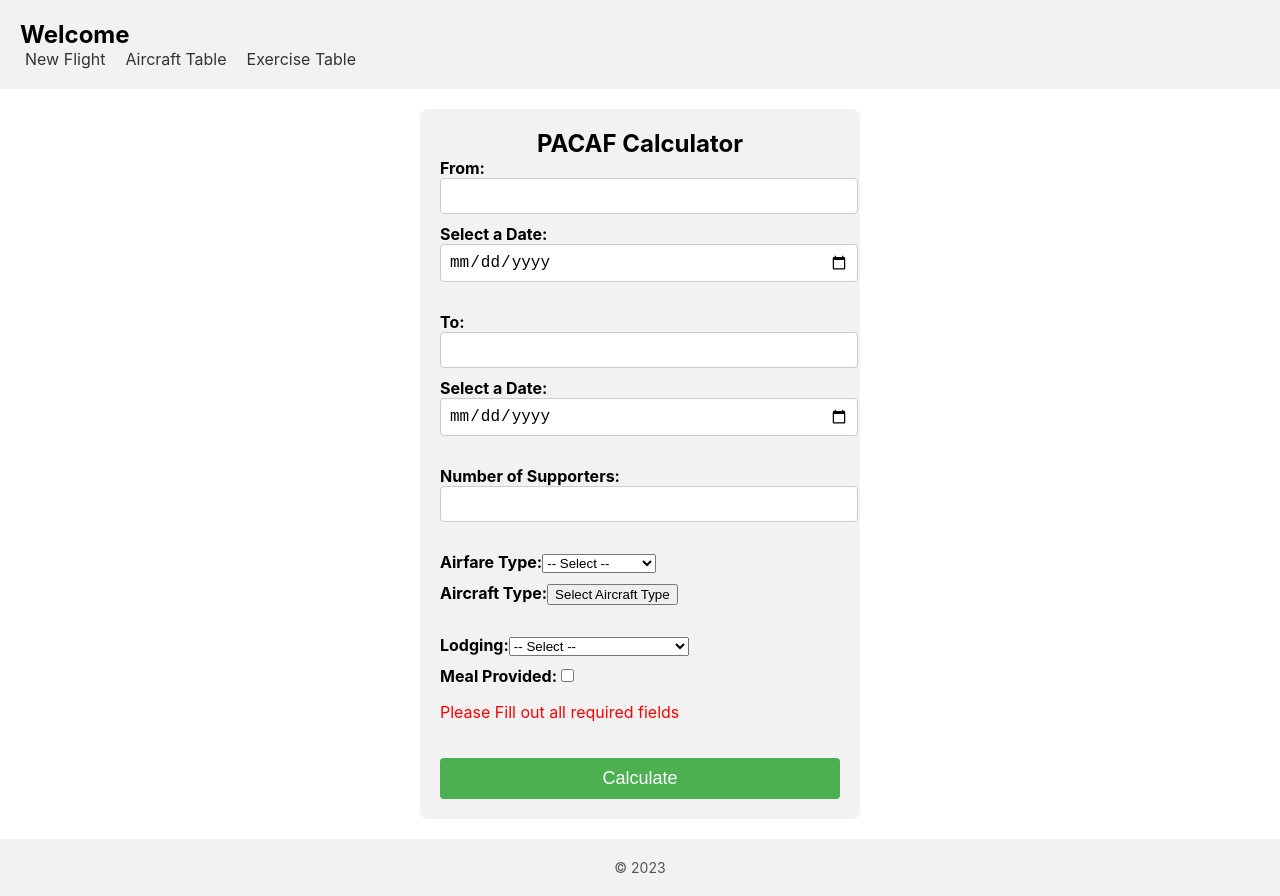
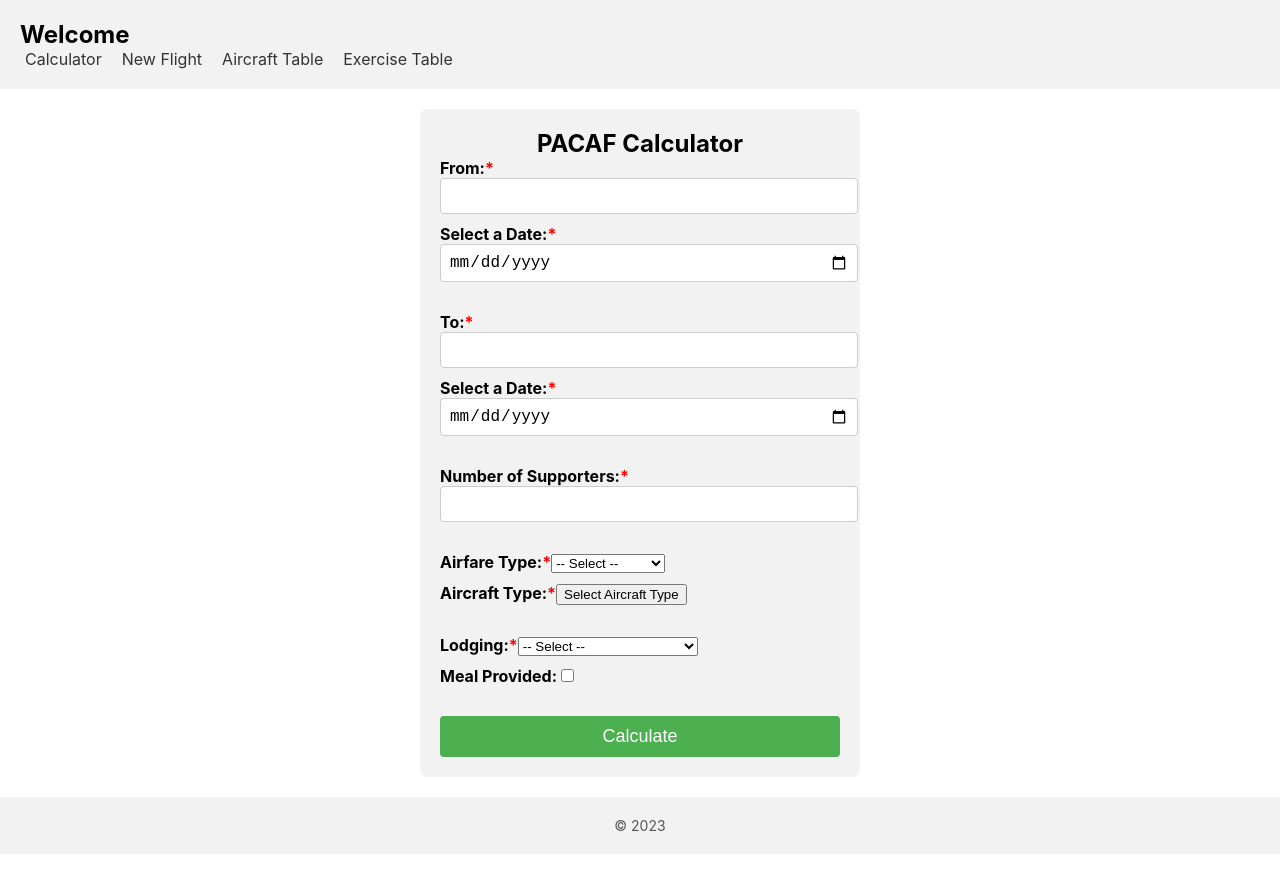
Before and after one commit to adostie2020/Military-Operation-Calculator, a React (Create React App) app in the folder fe/fe/: page / in a window 1280 px wide. After the commit the page ends 854 px from the top, so only its background shows below. Built offline with nearby package versions, Linux system fonts and the light colour scheme.

Commit message:
Required Fields verification

```diff
--- a/fe/fe/src/components/form/main.css
+++ b/fe/fe/src/components/form/main.css
@@ -102,3 +102,8 @@
   .missingFields{
     color: red;
   }
+
+  .required-star{
+    color:red;
+    display: inline;
+  }
--- a/fe/fe/src/components/form/main.js
+++ b/fe/fe/src/components/form/main.js
@@ -4,7 +4,7 @@
 
 const Main = () => {
   const [inputs, setInputs] = useState({ aircraftType: []});
-  const [missingFields, setMissingFields] = useState(true);
+  const [missingFields, setMissingFields] = useState(null);
 
   const handleChange = (event) => {
     const { name, value, type, checked } = event.target;
@@ -40,9 +40,10 @@
     const requiredFields = ['departureCity', 'departureDate', 'arrivalCity', 'arrivalDate', 'numOfSupporters', 'flyOption', 'aircraftType', 'lodging'];
     const inputMissingFields = requiredFields.filter(field => !inputs[field]);
     console.log(inputMissingFields);
+    console.log(inputMissingFields.length);
     console.log(inputs.aircraftType);
     setMissingFields(false);
-    if (inputMissingFields.length > 0 && inputs.aircraftType.length === 0) {
+    if (inputMissingFields.length > 0 || inputs.aircraftType.length === 0) {
       setMissingFields(true);
     }
     console.log("Missing fields is " + missingFields);
@@ -60,30 +61,30 @@
       <h1 className='Title'>PACAF Calculator</h1>
       <form onSubmit={handleSubmit}>
         <label className='departureCity'>
-          From:
+          From:<p className='required-star'>*</p>
           <input type="text" name="departureCity" value={inputs.departureCity || ''} onChange={handleChange} />
         </label>
         <label className='departureDate'>
-          Select a Date:
+          Select a Date:<p className='required-star'>*</p>
           <input type="date" name="departureDate" value={inputs.departureDate} onChange={handleChange} />
         </label>
         <br />
         <label className='arrivalCity'>
-          To:
+          To:<p className='required-star'>*</p>
           <input type="text" name="arrivalCity" value={inputs.arrivalCity || ''} onChange={handleChange} />
         </label>
         <label className='arrivalDate'>
-          Select a Date:
+          Select a Date:<p className='required-star'>*</p>
           <input type="date" name="arrivalDate" value={inputs.arrivalDate} onChange={handleChange} />
         </label>
         <br />
         <label className='supporters'>
-          Number of Supporters:
+          Number of Supporters:<p className='required-star'>*</p>
           <input type="number" name="numOfSupporters" value={inputs.numOfSupporters || ''} onChange={handleChange} />
         </label>
         <br/>
         <label className='airfare'>
-          Airfare Type:
+          Airfare Type:<p className='required-star'>*</p>
           <select value={inputs.flyOption} name="flyOption" onChange={handleChange}>
             <option value="">-- Select --</option>
             <option value="militaryAir">Military Air</option>
@@ -92,7 +93,7 @@
         </label>
 
         <label className='aircraftType'>
-          Aircraft Type:
+          Aircraft Type:<p className='required-star'>*</p>
           <div className="dropdown">
             <button className="dropdown-toggle" onClick={toggleDropdown}>Select Aircraft Type</button>
             <div id="dropdown-content" className="dropdown-content">
@@ -110,7 +111,7 @@
 
         <br />
         <label className='lodging'>
-          Lodging:
+          Lodging:<p className='required-star'>*</p>
           <select value={inputs.lodging} name="lodging" onChange={handleChange}>
             <option value="">-- Select --</option>
             <option value="govLodging">Government Lodging</option>
--- a/fe/fe/src/components/header/header.js
+++ b/fe/fe/src/components/header/header.js
@@ -8,6 +8,7 @@
       <h1>Welcome</h1>
       <nav>
         <ul>
+        <li><a href="/">Calculator</a></li>
           <li><a href="/">New Flight</a></li>
           <li><a href="/about">Aircraft Table</a></li>
           <li><a href="/contact">Exercise Table</a></li>
```
